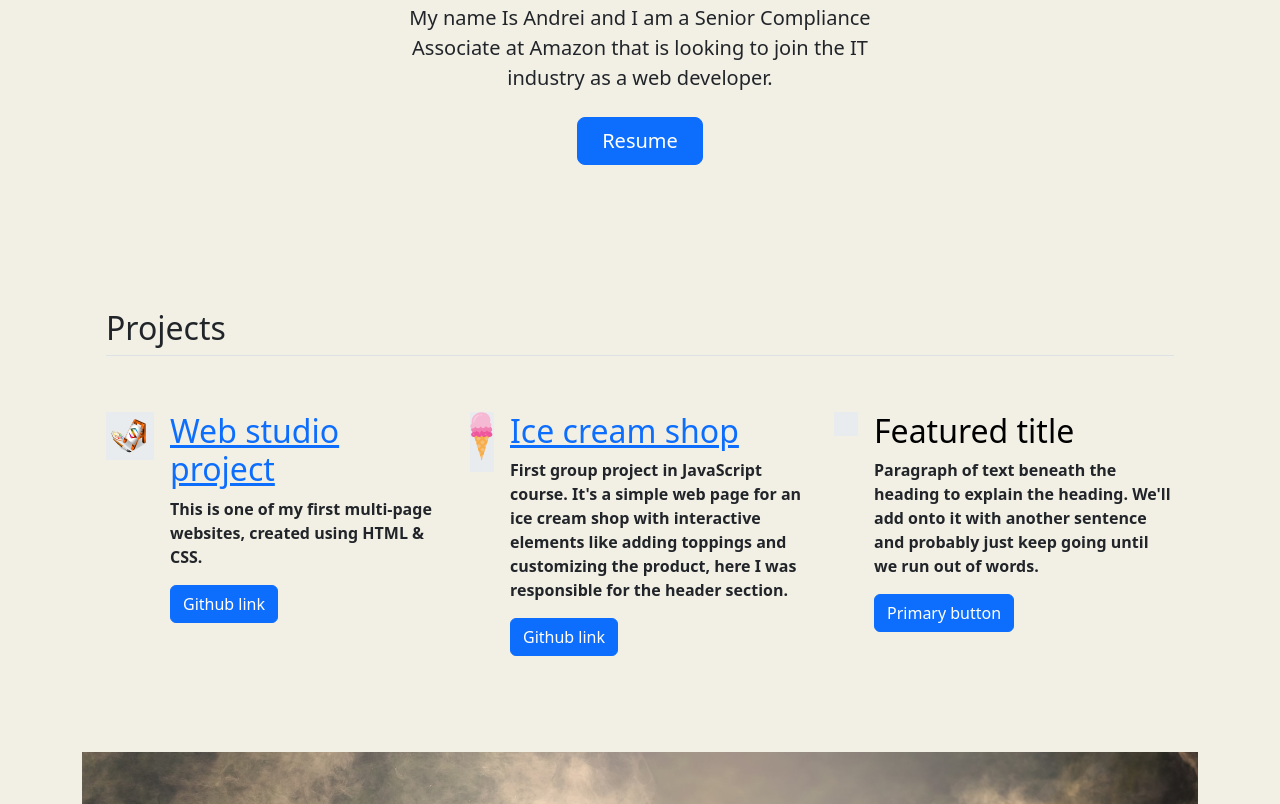
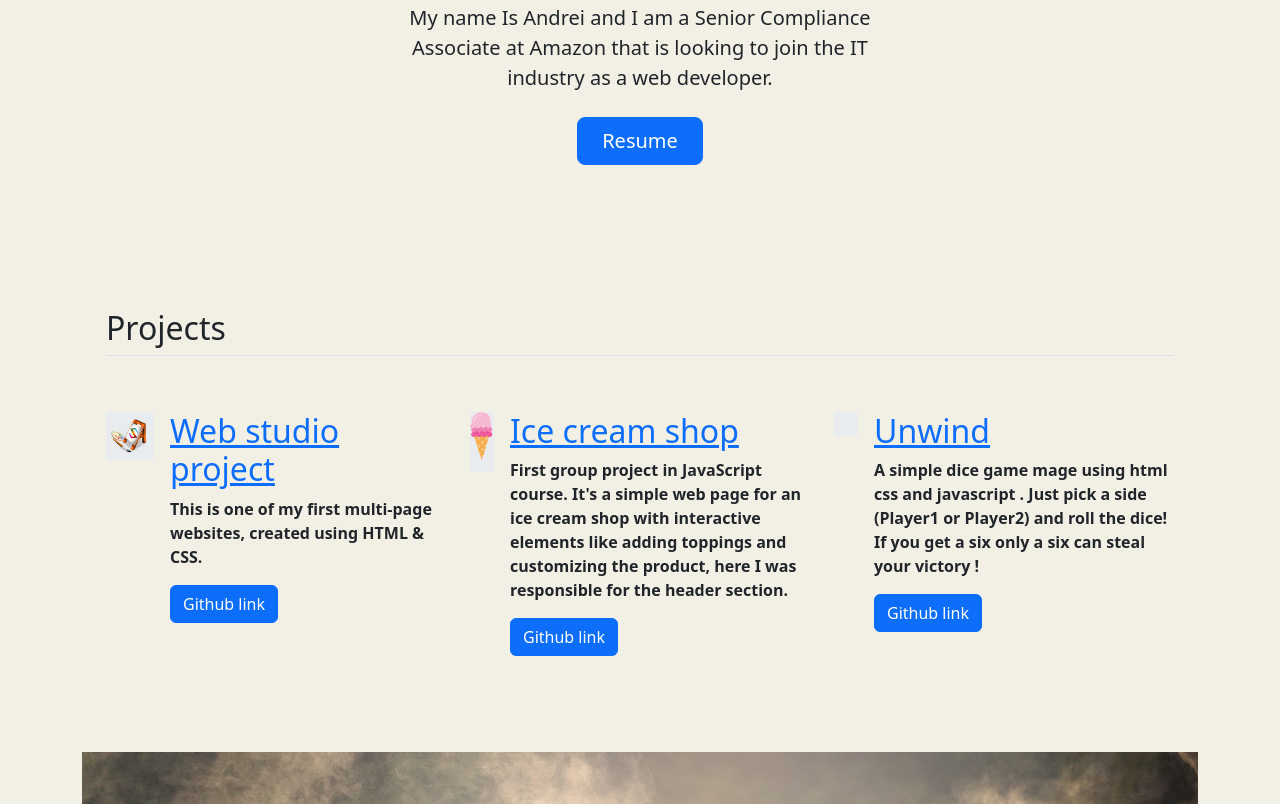
Before and after one commit to BobliHH/personal_site, a website: page index.html in a window 1280 px wide. Shown: the part 436-1240 px from the top of the page. Drawn offline with nearby package versions, Linux system fonts and the light colour scheme.

Commit message:
Updated third Project

```diff
--- a/index.html
+++ b/index.html
@@ -118,13 +118,11 @@
               </svg>
             </div>
             <div>
-              <h3 class="fs-2 text-body-emphasis">Featured title</h3>
+              <h3 class="fs-2 text-body-emphasis"><a href="https://boblihh.github.io/dice/">Unwind </a></h3>
               <p>
-                Paragraph of text beneath the heading to explain the heading.
-                We'll add onto it with another sentence and probably just keep
-                going until we run out of words.
+                A simple dice game mage using html css and javascript . Just pick a side (Player1 or Player2) and roll the dice! If you get a six only a six can steal your victory !
               </p>
-              <a href="#" class="btn btn-primary"> Primary button </a>
+              <a href="https://github.com/BobliHH/dice" class="btn btn-primary"> Github link </a>
             </div>
           </div>
         </div>
```
